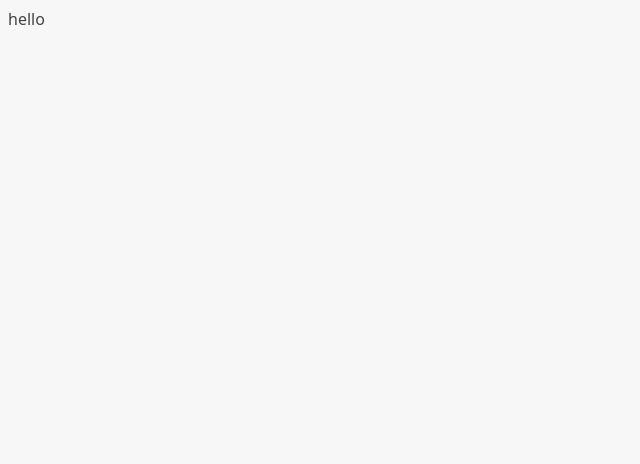
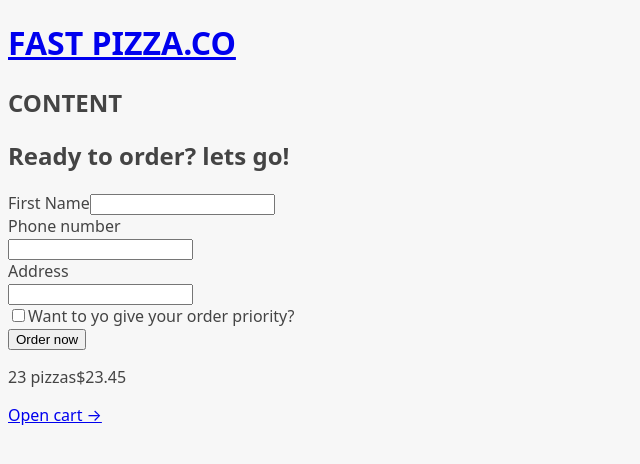
Before and after one commit to kianoushit1999/Pizza-Co, a React (Vite) app: page /order/new in a window 1280 px wide. Shown: the top 464 px of the page, without its empty margins (0-640 px from the left). Built offline with nearby package versions, Linux system fonts and the light colour scheme.

Commit message:
adding basic routes with the help of reactRouter package

```diff
--- a/src/App.jsx
+++ b/src/App.jsx
@@ -1,9 +1,41 @@
+import { createBrowserRouter, RouterProvider } from "react-router-dom";
+
+import Home from "./ui/Home";
+import Menu from "./features/menu/Menu";
+import Cart from "./features/cart/Cart";
+import Order from "./features/order/Order";
+import CreateOrder from "./features/order/CreateOrder";
+import AppLayout from "./ui/AppLayout";
+
+const router = createBrowserRouter([
+  {
+    element: <AppLayout />,
+    children: [
+      {
+        path: "/",
+        element: <Home />,
+      },
+      {
+        path: "/menu",
+        element: <Menu />,
+      },
+      {
+        path: "/cart",
+        element: <Cart />,
+      },
+      {
+        path: "/order/:orderId",
+        element: <Order />,
+      },
+      {
+        path: "/order/new",
+        element: <CreateOrder />,
+      },
+    ],
+  },
+]);
 function App() {
-  return (
-    <div>
-      hello
-    </div>
-  )
+  return <RouterProvider router={router}></RouterProvider>;
 }
 
-export default App
+export default App;
--- a/src/features/cart/Cart.jsx
+++ b/src/features/cart/Cart.jsx
@@ -1,31 +1,31 @@
 import { Link } from 'react-router-dom';
 
-const fakeCart = [
-  {
-    pizzaId: 12,
-    name: 'Mediterranean',
-    quantity: 2,
-    unitPrice: 16,
-    totalPrice: 32,
-  },
-  {
-    pizzaId: 6,
-    name: 'Vegetale',
-    quantity: 1,
-    unitPrice: 13,
-    totalPrice: 13,
-  },
-  {
-    pizzaId: 11,
-    name: 'Spinach and Mushroom',
-    quantity: 1,
-    unitPrice: 15,
-    totalPrice: 15,
-  },
-];
+// const fakeCart = [
+//   {
+//     pizzaId: 12,
+//     name: 'Mediterranean',
+//     quantity: 2,
+//     unitPrice: 16,
+//     totalPrice: 32,
+//   },
+//   {
+//     pizzaId: 6,
+//     name: 'Vegetale',
+//     quantity: 1,
+//     unitPrice: 13,
+//     totalPrice: 13,
+//   },
+//   {
+//     pizzaId: 11,
+//     name: 'Spinach and Mushroom',
+//     quantity: 1,
+//     unitPrice: 15,
+//     totalPrice: 15,
+//   },
+// ];
 
 function Cart() {
-  const cart = fakeCart;
+  // const cart = fakeCart;
 
   return (
     <div>
--- a/src/features/order/CreateOrder.jsx
+++ b/src/features/order/CreateOrder.jsx
@@ -1,42 +1,42 @@
-import { useState } from "react";
+// import { useState } from "react";
 
 // https://uibakery.io/regex-library/phone-number
-const isValidPhone = (str) =>
-  /^\+?\d{1,4}?[-.\s]?\(?\d{1,3}?\)?[-.\s]?\d{1,4}[-.\s]?\d{1,4}[-.\s]?\d{1,9}$/.test(
-    str
-  );
+// const isValidPhone = (str) =>
+//   /^\+?\d{1,4}?[-.\s]?\(?\d{1,3}?\)?[-.\s]?\d{1,4}[-.\s]?\d{1,4}[-.\s]?\d{1,9}$/.test(
+//     str
+//   );
 
-const fakeCart = [
-  {
-    pizzaId: 12,
-    name: "Mediterranean",
-    quantity: 2,
-    unitPrice: 16,
-    totalPrice: 32,
-  },
-  {
-    pizzaId: 6,
-    name: "Vegetale",
-    quantity: 1,
-    unitPrice: 13,
-    totalPrice: 13,
-  },
-  {
-    pizzaId: 11,
-    name: "Spinach and Mushroom",
-    quantity: 1,
-    unitPrice: 15,
-    totalPrice: 15,
-  },
-];
+// const fakeCart = [
+//   {
+//     pizzaId: 12,
+//     name: "Mediterranean",
+//     quantity: 2,
+//     unitPrice: 16,
+//     totalPrice: 32,
+//   },
+//   {
+//     pizzaId: 6,
+//     name: "Vegetale",
+//     quantity: 1,
+//     unitPrice: 13,
+//     totalPrice: 13,
+//   },
+//   {
+//     pizzaId: 11,
+//     name: "Spinach and Mushroom",
+//     quantity: 1,
+//     unitPrice: 15,
+//     totalPrice: 15,
+//   },
+// ];
 
 function CreateOrder() {
   // const [withPriority, setWithPriority] = useState(false);
-  const cart = fakeCart;
+  // const cart = fakeCart;
 
   return (
     <div>
-      <h2>Ready to order? Let's go!</h2>
+      <h2>Ready to order? lets go!</h2>
 
       <form>
         <div>
--- a/src/features/order/Order.jsx
+++ b/src/features/order/Order.jsx
@@ -44,13 +44,13 @@
 function Order() {
   // Everyone can search for all orders, so for privacy reasons we're gonna gonna exclude names or address, these are only for the restaurant staff
   const {
-    id,
+    // id,
     status,
     priority,
     priorityPrice,
     orderPrice,
     estimatedDelivery,
-    cart,
+    // cart,
   } = order;
   const deliveryIn = calcMinutesLeft(estimatedDelivery);
 
--- /dev/null
+++ b/src/ui/AppLayout.jsx
@@ -0,0 +1,20 @@
+import { Outlet } from "react-router-dom"
+import Header from "./Header"
+import CartOverview from "../features/cart/CartOverview";
+
+function AppLayout() {
+    return (
+        <div>
+            <Header />
+
+            <main>
+                <h2>CONTENT</h2>
+                <Outlet />
+            </main>
+
+            <CartOverview />
+        </div>
+    )
+}
+
+export default AppLayout
--- /dev/null
+++ b/src/ui/Header.jsx
@@ -0,0 +1,13 @@
+import { Link } from "react-router-dom";
+
+function Header() {
+  return (
+    <header>
+      <Link to="/">
+        <h1> FAST PIZZA.CO </h1>
+      </Link>
+    </header>
+  );
+}
+
+export default Header;
```
